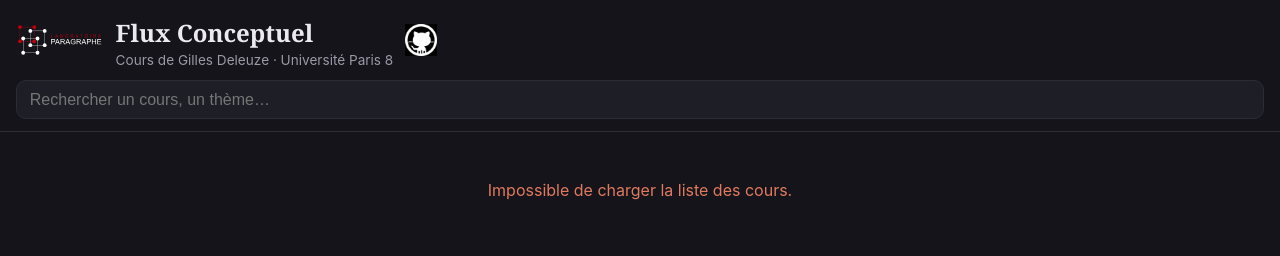
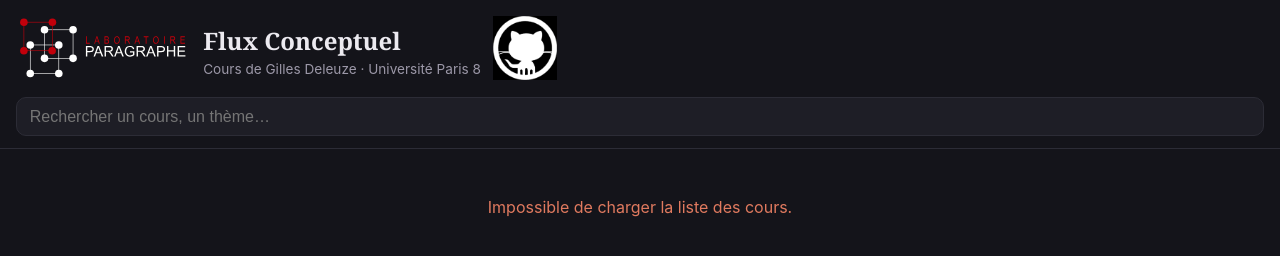
Before and after one commit to samszo/exploDeleuze, a plain HTML site: page mobilapp/fluxconceptuel/index.html in a window 1280 px wide. Drawn offline with Linux system fonts and the light colour scheme; no server answers.

Commit message:
style: ajustement des logos et des styles dans le CSS et HTML

```diff
--- a/mobilapp/fluxconceptuel/css/style.css
+++ b/mobilapp/fluxconceptuel/css/style.css
@@ -259,3 +259,6 @@ body {
 .logo2{
   height: 2rem;
 }
+.logo{
+  height: 2em;
+}
--- a/mobilapp/fluxconceptuel/index.html
+++ b/mobilapp/fluxconceptuel/index.html
@@ -16,12 +16,12 @@
 <div id="view-list" class="view">
   <header class="list-header">
     <div style="display:flex;align-items:center;gap:.75rem;">
-      <span aria-hidden="true" style="font-size:2rem;line-height:1;"><a href="https://paragraphe.univ-paris8.fr/" target="_blank"><img class="logo2" src="img/logo-paragraphe-blanc.svg" /></a></span>
+      <span aria-hidden="true" style="font-size:2rem;line-height:1;"><a href="https://paragraphe.univ-paris8.fr/" target="_blank"><img class="logo" src="img/logo-paragraphe-blanc.svg" /></a></span>
       <div>
         <h1>Flux Conceptuel</h1>
         <p class="subtitle">Cours de Gilles Deleuze · Université Paris 8</p>
       </div>
-      <span aria-hidden="true" style="font-size:2rem;line-height:1;"><a href="https://paragraphe.univ-paris8.fr/" target="_blank"><img class="logo2" src="img/logo-github.png" /></a></span>
+      <span aria-hidden="true" style="font-size:2rem;line-height:1;"><a href="https://github.com/samszo/exploDeleuze/tree/main/mobilapp/fluxconceptuel" target="_blank"><img class="logo" src="img/logo-github.png" /></a></span>
     </div>
     <input id="search" type="search" placeholder="Rechercher un cours, un thème…" autocomplete="off">
   </header>
--- a/mobilapp/fluxconceptuel/js/app.js
+++ b/mobilapp/fluxconceptuel/js/app.js
@@ -111,7 +111,7 @@ function renderCourseList(filter = "") {
           <a href="${conf.source}" target="_blank"><img class="logo1" src="img/Logo_BnFblanc.svg"</img></a>
         </div>
         <div class="course-info">
-          <a href="${conf.nbConcept}" target="_blank"><img class="logo1" src="img/OmekaS.png"</img></a>
+          <a href="${conf.nbConcept}" target="_blank"><img class="logo2" src="img/OmekaS.png"</img></a>
         </div>
       `;
       li.addEventListener("click", () => openCourse(conf));
```
